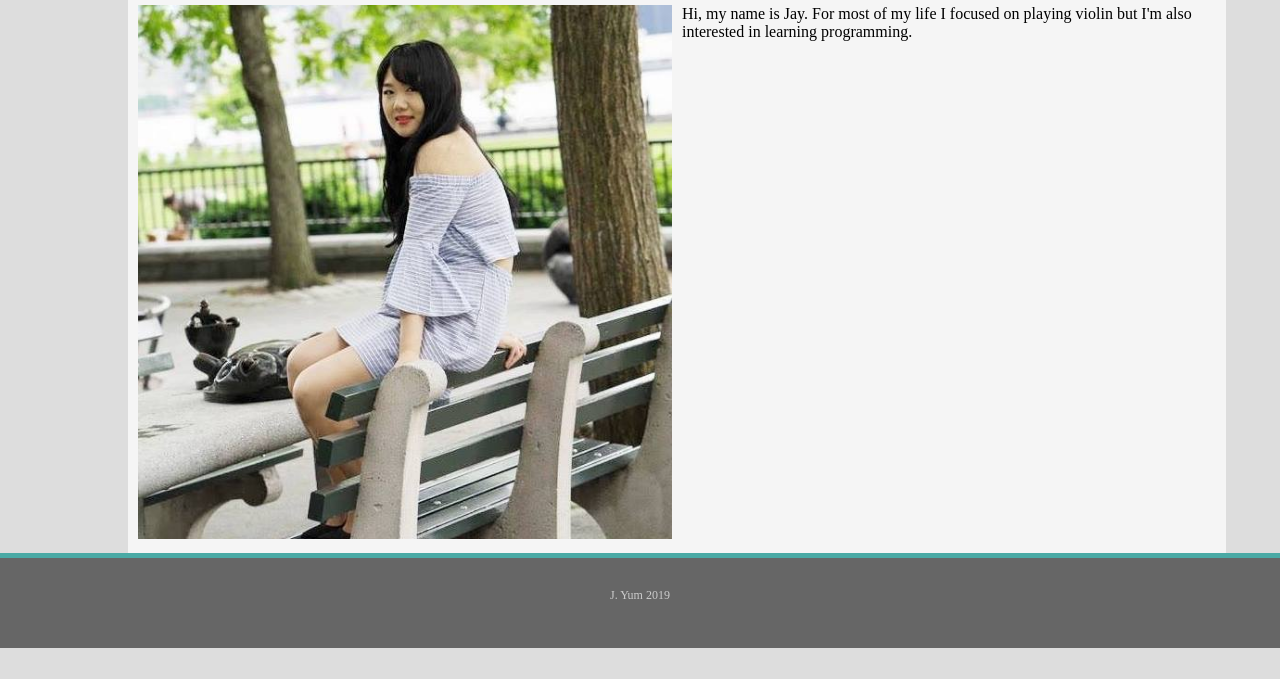
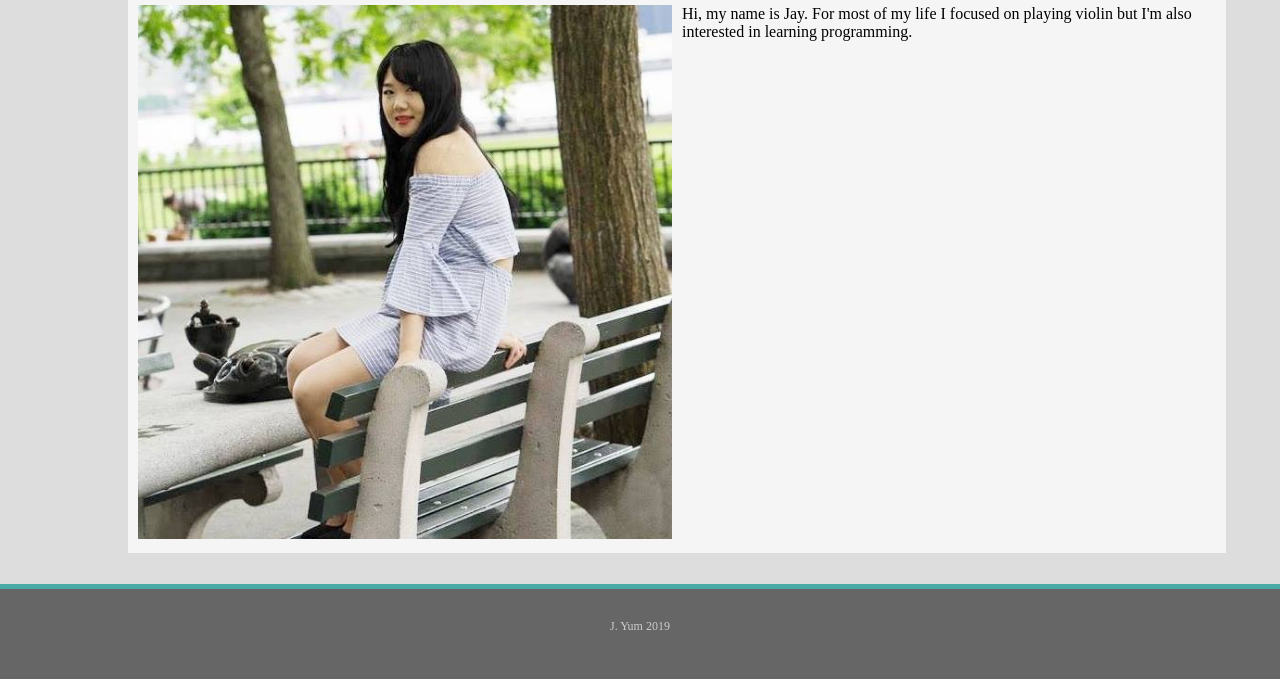
Before and after one commit to jsyum/Basic-Portfolio, a plain HTML site: page index.html in a window 1280 px wide. Shown: the part 121-800 px from the top of the page. Drawn offline with Linux system fonts and the light colour scheme.

Commit message:
footer position fixed

```diff
--- a/assets/css/contactstyle.css
+++ b/assets/css/contactstyle.css
@@ -76,15 +76,16 @@ h2 {
 }
 
 /* FOOTER */
-footer {
+.footer {
   padding: 30px 0;
   clear: both;
+  position: fixed;
   bottom: 0;
-  float: bottom;
   font-size: 12px;
   color: #cccccc;
   text-align: center;
   background: #666666;
   border-top: 5px solid #4aaaa5;
   height: 30px;
+  width: 100%;
 }
--- a/assets/css/portfoliostyle.css
+++ b/assets/css/portfoliostyle.css
@@ -76,15 +76,16 @@ h2 {
 }
 
 /* FOOTER */
-footer {
+.footer {
   padding: 30px 0;
   clear: both;
+  position: fixed;
   bottom: 0;
-  float: bottom;
   font-size: 12px;
   color: #cccccc;
   text-align: center;
   background: #666666;
   border-top: 5px solid #4aaaa5;
   height: 30px;
+  width: 100%;
 }
--- a/assets/css/style.css
+++ b/assets/css/style.css
@@ -76,15 +76,16 @@ h2 {
 }
 
 /* FOOTER */
-footer {
+.footer {
   padding: 30px 0;
   clear: both;
-  bottom: 0;
-  float: bottom;
+  position: fixed;
+  bottom: 0px;
   font-size: 12px;
   color: #cccccc;
   text-align: center;
   background: #666666;
   border-top: 5px solid #4aaaa5;
   height: 30px;
+  width: 100%;
 }
--- a/index.html
+++ b/index.html
@@ -37,5 +37,5 @@
     </div>
     </div>
   </body>
-  <footer>J. Yum 2019</footer>
+  <div class="footer">J. Yum 2019</div>
 </html>
```
Also changed, not shown: contact.html (+1 -1 lines), portfolio.html (+1 -1 lines).
